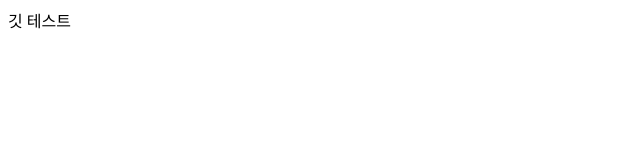
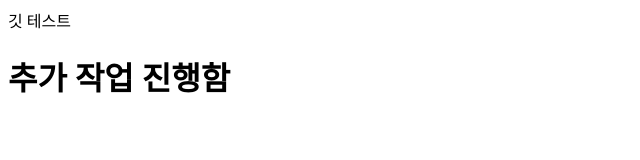
Before and after one commit to YongChaeCho/firstproject, a plain HTML site: page ex01.html in a window 1280 px wide. Shown: the whole page, without its empty margins (0-640 px from the left). Drawn offline with Linux system fonts and the light colour scheme.

Commit message:
second commit

```diff
--- a/ex01.html
+++ b/ex01.html
@@ -7,5 +7,6 @@
 </head>
 <body>
     깃 테스트
+     <h1> 추가 작업 진행함</h1>
 </body>
 </html>
```
Also changed, not shown: ex01.css (added).
